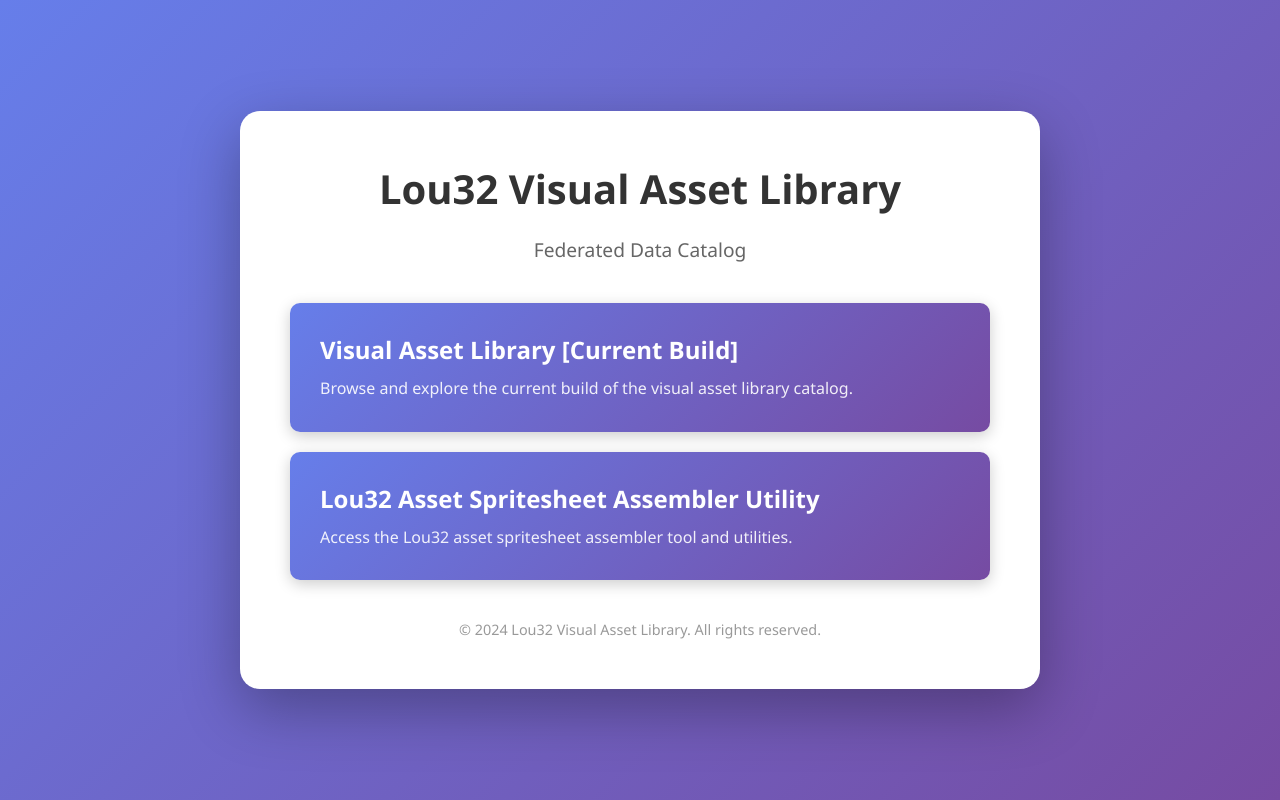
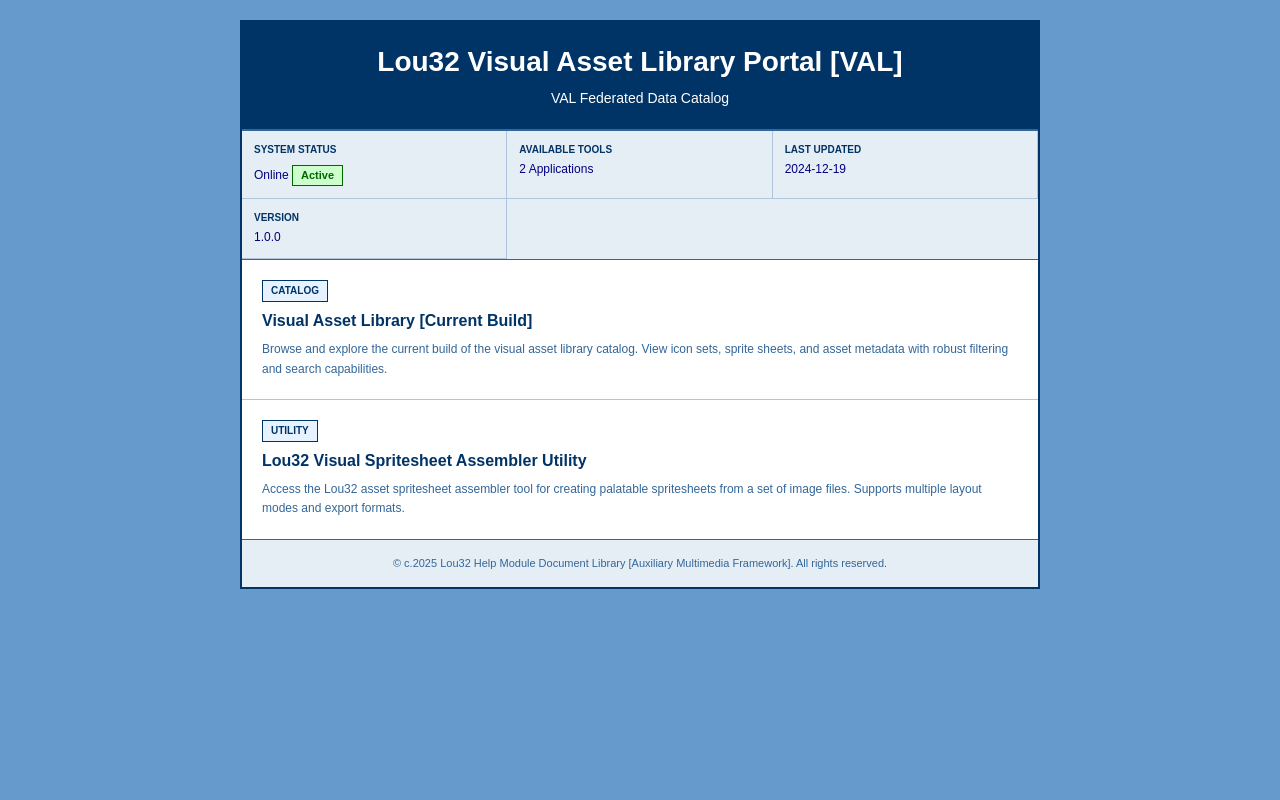
Before and after one commit to cousindupree843/cousindupree843.github.io, a plain HTML site: page index.html in a window 1280 px wide. Drawn offline with Linux system fonts and the light colour scheme.

Commit message:
Update index.html

```diff
--- a/index.html
+++ b/index.html
@@ -12,97 +12,198 @@
         }
 
         body {
-            font-family: 'Segoe UI', Tahoma, Geneva, Verdana, sans-serif;
-            background: linear-gradient(135deg, #667eea 0%, #764ba2 100%);
+            font-family: Arial, sans-serif;
+            font-size: 12px;
+            line-height: 1.4;
+            background: #6699CC;
             min-height: 100vh;
-            display: flex;
-            justify-content: center;
-            align-items: center;
             padding: 20px;
+            color: #2e2e2e;
         }
 
         .container {
+            max-width: 800px;
+            margin: 0 auto;
             background: white;
-            border-radius: 20px;
-            padding: 50px;
-            box-shadow: 0 20px 60px rgba(0, 0, 0, 0.3);
-            max-width: 800px;
-            width: 100%;
+            border: 2px solid #003366;
         }
 
-        h1 {
-            color: #333;
-            margin-bottom: 20px;
-            font-size: 2.5em;
+        .header {
+            background: #003366;
+            color: white;
+            padding: 20px;
+            text-align: center;
+            border-bottom: 2px solid #336699;
+        }
+
+        .header h1 {
+            font-size: 28px;
+            margin-bottom: 8px;
+            font-weight: bold;
+        }
+
+        .header p {
+            font-size: 14px;
+        }
+
+        .metadata {
+            display: grid;
+            grid-template-columns: repeat(auto-fit, minmax(200px, 1fr));
+            gap: 0;
+            padding: 0;
+            background: #E6EEF5;
+            border-bottom: 1px solid #336699;
+        }
+
+        .metadata-item {
+            display: flex;
+            flex-direction: column;
+            padding: 12px;
+            border-right: 1px solid #B0C4DE;
+            border-bottom: 1px solid #B0C4DE;
+        }
+
+        .metadata-label {
+            font-size: 10px;
+            text-transform: uppercase;
+            color: #003366;
+            font-weight: bold;
+            margin-bottom: 4px;
+        }
+
+        .metadata-value {
+            font-size: 12px;
+            color: #000080;
+            font-weight: normal;
+        }
+
+        .status-badge {
+            display: inline-block;
+            padding: 2px 8px;
+            border: 1px solid #006600;
+            font-size: 11px;
+            font-weight: bold;
+            margin-top: 4px;
+            background: #CCFFCC;
+            color: #006600;
+        }
+
+        .navigation {
+            padding: 0;
+        }
+
+        .nav-card {
+            border-bottom: 1px solid #B0C4DE;
+            padding: 20px;
+            background: white;
+            text-decoration: none;
+            color: inherit;
+            display: block;
+            transition: background-color 0.2s ease;
+        }
+
+        .nav-card:last-child {
+            border-bottom: none;
+        }
+
+        .nav-card:hover {
+            background: #F0F8FF;
+            border-color: #336699;
+        }
+
+        .nav-card h2 {
+            color: #003366;
+            font-size: 16px;
+            font-weight: bold;
+            margin-bottom: 8px;
+        }
+
+        .nav-card p {
+            color: #336699;
+            font-size: 12px;
+            line-height: 1.6;
+        }
+
+        .nav-badge {
+            display: inline-block;
+            padding: 3px 8px;
+            border: 1px solid #003366;
+            font-size: 10px;
+            font-weight: bold;
+            text-transform: uppercase;
+            margin-bottom: 8px;
+            background: #E6F2FF;
+            color: #003366;
+        }
+
+        .footer {
+            padding: 16px;
+            background: #E6EEF5;
+            border-top: 1px solid #336699;
             text-align: center;
         }
 
-        .subtitle {
-            color: #666;
-            text-align: center;
-            margin-bottom: 40px;
-            font-size: 1.2em;
+        .footer p {
+            font-size: 11px;
+            color: #336699;
         }
 
-        .links {
-            display: flex;
-            flex-direction: column;
-            gap: 20px;
-            margin-top: 30px;
-        }
+        @media (max-width: 768px) {
+            .header h1 {
+                font-size: 20px;
+            }
 
-        .link-card {
-            background: linear-gradient(135deg, #667eea 0%, #764ba2 100%);
-            border-radius: 10px;
-            padding: 30px;
-            text-decoration: none;
-            color: white;
-            transition: transform 0.3s ease, box-shadow 0.3s ease;
-            box-shadow: 0 4px 15px rgba(0, 0, 0, 0.2);
-        }
-
-        .link-card:hover {
-            transform: translateY(-5px);
-            box-shadow: 0 8px 25px rgba(0, 0, 0, 0.3);
-        }
-
-        .link-card h2 {
-            font-size: 1.5em;
-            margin-bottom: 10px;
-        }
-
-        .link-card p {
-            opacity: 0.9;
-            line-height: 1.6;
-        }
-
-        .footer {
-            margin-top: 40px;
-            text-align: center;
-            color: #999;
-            font-size: 0.9em;
+            .metadata {
+                grid-template-columns: 1fr;
+            }
         }
     </style>
 </head>
 <body>
     <div class="container">
-        <h1>Lou32 Visual Asset Library</h1>
-        <p class="subtitle">Federated Data Catalog</p>
+        <div class="header">
+            <h1>Lou32 Visual Asset Library Portal [VAL]</h1>
+            <p>  VAL Federated Data Catalog</p>
+        </div>
 
-        <div class="links">
-            <a href="visual-asset-library.html" class="link-card">
+        <div class="metadata">
+            <div class="metadata-item">
+                <span class="metadata-label">System Status</span>
+                <span class="metadata-value">
+                    Online
+                    <span class="status-badge">Active</span>
+                </span>
+            </div>
+            <div class="metadata-item">
+                <span class="metadata-label">Available Tools</span>
+                <span class="metadata-value">2 Applications</span>
+            </div>
+            <div class="metadata-item">
+                <span class="metadata-label">Last Updated</span>
+                <span class="metadata-value">2024-12-19</span>
+            </div>
+            <div class="metadata-item">
+                <span class="metadata-label">Version</span>
+                <span class="metadata-value">1.0.0</span>
+            </div>
+        </div>
+
+        <div class="navigation">
+            <a href="visual-asset-library.html" class="nav-card">
+                <span class="nav-badge">Catalog</span>
                 <h2>Visual Asset Library [Current Build]</h2>
-                <p>Browse and explore the current build of the visual asset library catalog.</p>
+                <p>Browse and explore the current build of the visual asset library catalog. View icon sets, sprite sheets, and asset metadata with robust filtering and search capabilities.</p>
             </a>
 
-            <a href="lou32-asset-assembler.html" class="link-card">
-                <h2>Lou32 Asset Spritesheet Assembler Utility</h2>
-                <p>Access the Lou32 asset spritesheet assembler tool and utilities.</p>
+            <a href="lou32-asset-assembler.html" class="nav-card">
+                <span class="nav-badge">Utility</span>
+                <h2>Lou32 Visual Spritesheet Assembler Utility</h2>
+                <p>Access the Lou32 asset spritesheet assembler tool for creating palatable spritesheets from a set of image files. Supports multiple layout modes and export formats.</p>
             </a>
         </div>
 
         <div class="footer">
-            <p>&copy; 2024 Lou32 Visual Asset Library. All rights reserved.</p>
+            <p>&copy; c.2025 Lou32 Help Module Document Library [Auxiliary Multimedia Framework]. All rights reserved.</p>
         </div>
     </div>
 </body>
```
